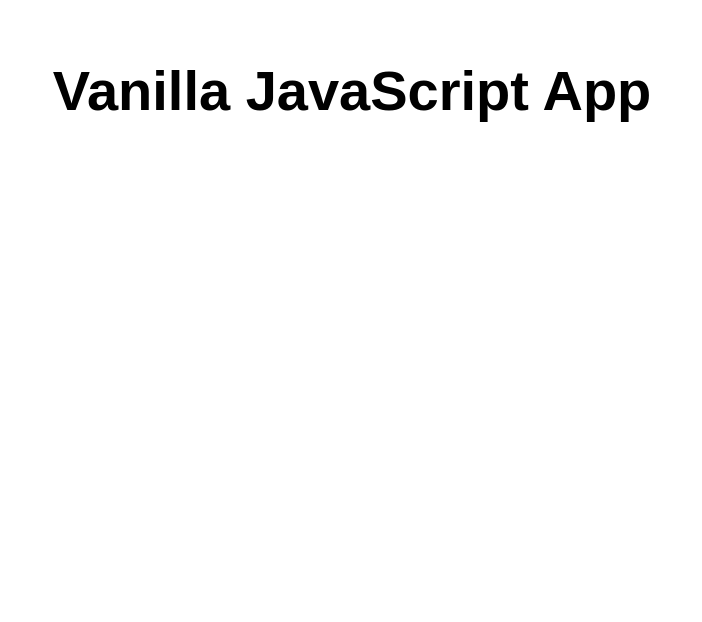
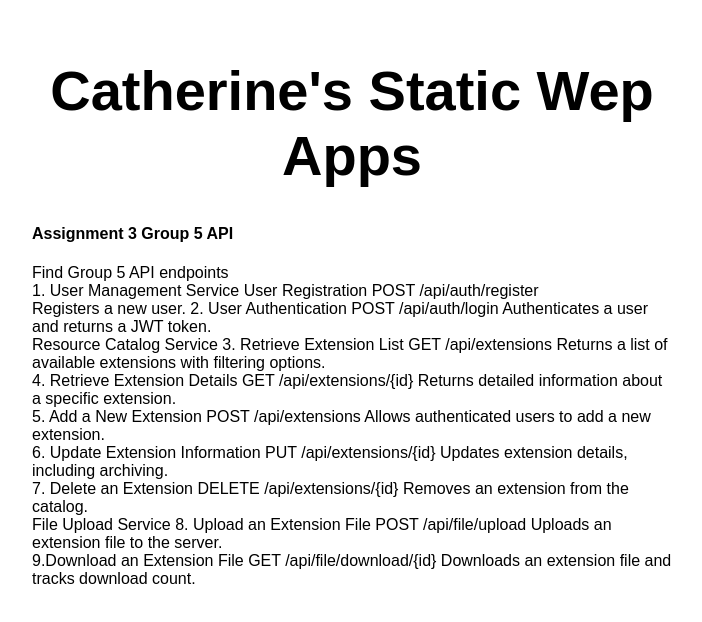
Before and after one commit to Catherin2/A3-App, a website: page src/index.html in a window 1280 px wide. Shown: the whole page, without its empty margins (288-990 px from the left). Drawn offline with Linux system fonts and the light colour scheme.

Commit message:
API Gp5 update commit

```diff
--- a/src/index.html
+++ b/src/index.html
@@ -5,12 +5,48 @@
   <meta charset="UTF-8">
   <meta name="viewport" content="width=device-width, initial-scale=1.0">
   <link rel="stylesheet" href="styles.css">
-  <title>Vanilla JavaScript App</title>
+  <title>Static Web Apps</title>
 </head>
 
 <body>
   <main>
-    <h1>Vanilla JavaScript App</h1>
+    <h1>Catherine's Static Wep Apps</h1>
+    <h4>Assignment 3 Group 5 API</h4>
+    <p>
+
+      Find Group 5 API endpoints<br>
+      1. User Management Service
+      User Registration
+      POST /api/auth/register<br>
+      Registers a new user.
+      2. User Authentication
+      POST /api/auth/login
+      Authenticates a user and returns a JWT token.<br>
+      Resource Catalog Service
+      3. Retrieve Extension List
+      GET /api/extensions
+      Returns a list of available extensions with filtering options.<br>
+      4. Retrieve Extension Details
+      GET /api/extensions/{id}
+      Returns detailed information about a specific extension.<br>
+      5. Add a New Extension
+      POST /api/extensions
+      Allows authenticated users to add a new extension.<br>
+      6. Update Extension Information
+      PUT /api/extensions/{id}
+      Updates extension details, including archiving.<br>
+      7. Delete an Extension
+      DELETE /api/extensions/{id}
+      Removes an extension from the catalog.<br>
+      File Upload Service
+      8. Upload an Extension File
+      POST /api/file/upload
+      Uploads an extension file to the server.<br>
+      9.Download an Extension File
+      GET /api/file/download/{id}
+      Downloads an extension file and tracks download count.
+
+    </p>
   </main>
 </body>
 
```
